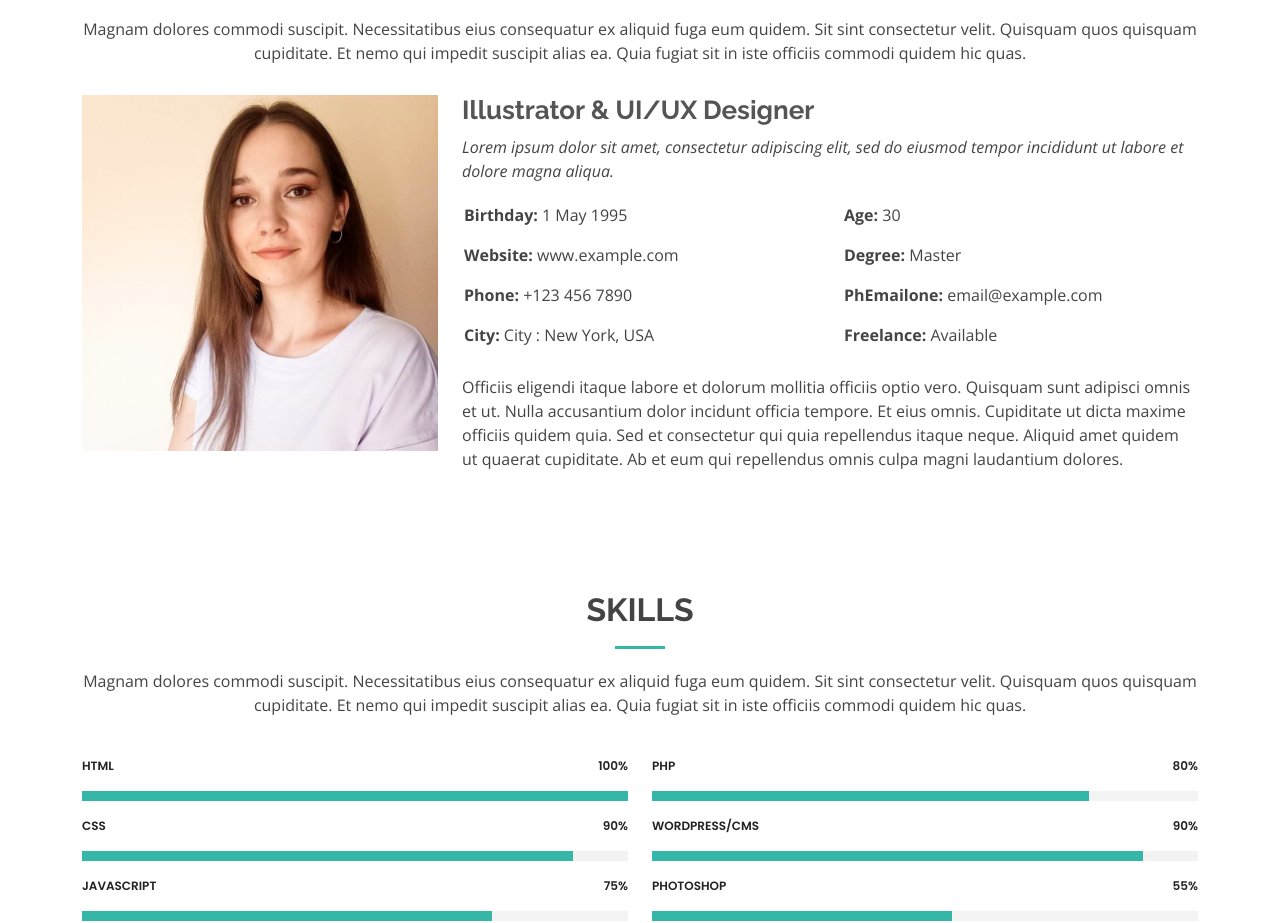
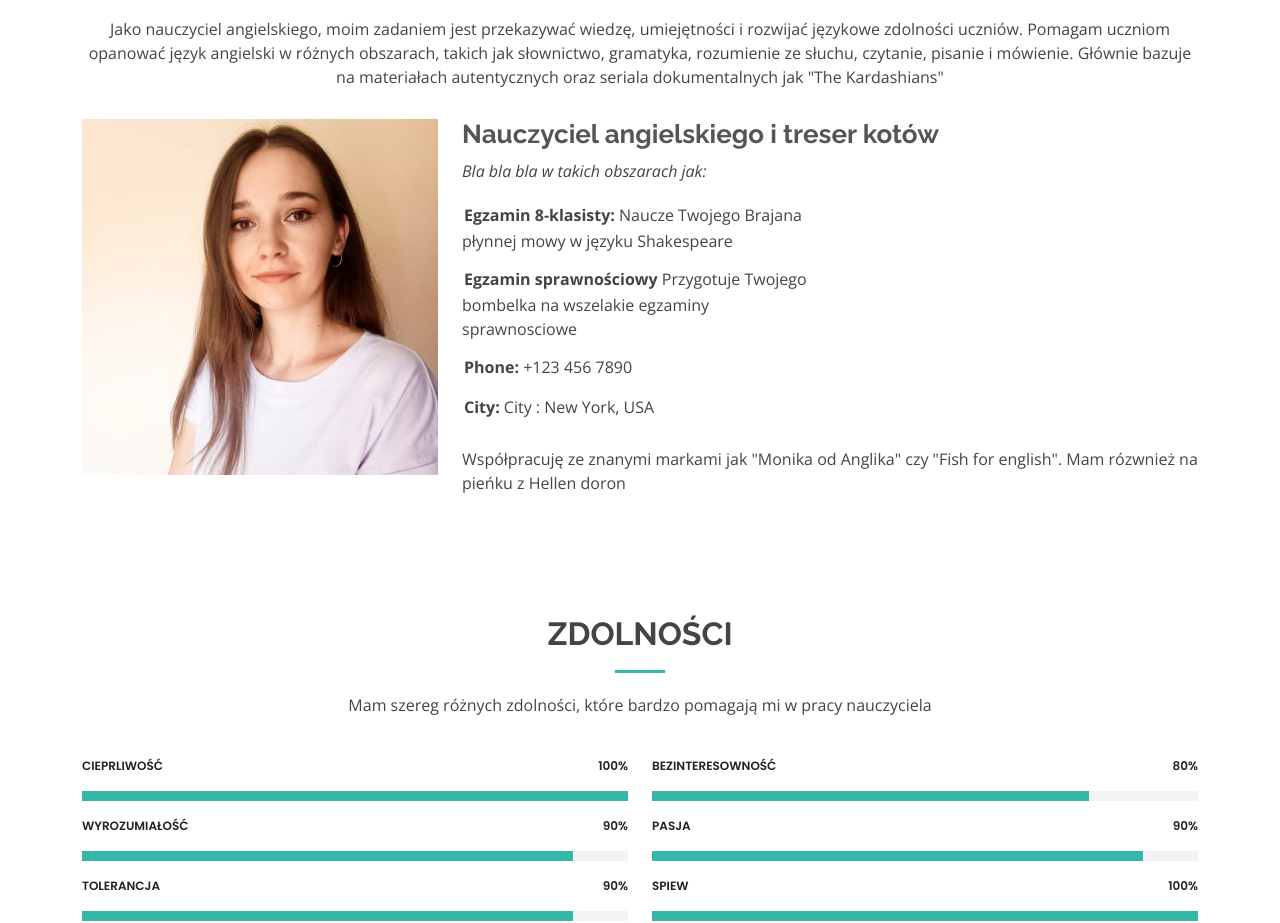
Before and after one commit to piwko1991/patrycja_strona, a plain HTML site: page about.html in a window 1280 px wide. Shown: the part 171-1094 px from the top of the page. Drawn offline with nearby package versions, Linux system fonts and the light colour scheme.

Commit message:
Fix contact

```diff
--- a/about.html
+++ b/about.html
@@ -76,8 +76,8 @@
       <div class="container" data-aos="fade-up">
 
         <div class="section-title">
-          <h2>About</h2>
-          <p>Magnam dolores commodi suscipit. Necessitatibus eius consequatur ex aliquid fuga eum quidem. Sit sint consectetur velit. Quisquam quos quisquam cupiditate. Et nemo qui impedit suscipit alias ea. Quia fugiat sit in iste officiis commodi quidem hic quas.</p>
+          <h2>O mnie</h2>
+          <p>Jako nauczyciel angielskiego, moim zadaniem jest przekazywać wiedzę, umiejętności i rozwijać językowe zdolności uczniów. Pomagam uczniom opanować język angielski w różnych obszarach, takich jak słownictwo, gramatyka, rozumienie ze słuchu, czytanie, pisanie i mówienie. Głównie bazuje na materiałach autentycznych oraz seriala dokumentalnych jak "The Kardashians"</p>
         </div>
 
         <div class="row">
@@ -85,32 +85,23 @@
             <img src="assets/img/Patka.jpg" class="img-fluid" alt="">
           </div>
           <div class="col-lg-8 pt-4 pt-lg-0 content">
-            <h3>Illustrator &amp; UI/UX Designer</h3>
+            <h3>Nauczyciel angielskiego i treser kotów</h3>
             <p class="fst-italic">
-              Lorem ipsum dolor sit amet, consectetur adipiscing elit, sed do eiusmod tempor incididunt ut labore et dolore
-              magna aliqua.
+              Bla bla bla w takich obszarach jak:
             </p>
             <div class="row">
               <div class="col-lg-6">
                 <ul>
-                  <li><i class="bi bi-rounded-right"></i> <strong>Birthday:</strong> 1 May 1995</li>
-                  <li><i class="bi bi-rounded-right"></i> <strong>Website:</strong> www.example.com</li>
+                  <li><i class="bi bi-rounded-right"></i> <strong>Egzamin 8-klasisty:</strong> Naucze Twojego Brajana płynnej mowy w języku Shakespeare</li>
+                  <li><i class="bi bi-rounded-right"></i> <strong>Egzamin sprawnościowy</strong> Przygotuje Twojego bombelka na wszelakie egzaminy sprawnosciowe</li>
                   <li><i class="bi bi-rounded-right"></i> <strong>Phone:</strong> +123 456 7890</li>
                   <li><i class="bi bi-rounded-right"></i> <strong>City:</strong> City : New York, USA</li>
                 </ul>
               </div>
-              <div class="col-lg-6">
-                <ul>
-                  <li><i class="bi bi-rounded-right"></i> <strong>Age:</strong> 30</li>
-                  <li><i class="bi bi-rounded-right"></i> <strong>Degree:</strong> Master</li>
-                  <li><i class="bi bi-rounded-right"></i> <strong>PhEmailone:</strong> email@example.com</li>
-                  <li><i class="bi bi-rounded-right"></i> <strong>Freelance:</strong> Available</li>
-                </ul>
-              </div>
             </div>
             <p>
-              Officiis eligendi itaque labore et dolorum mollitia officiis optio vero. Quisquam sunt adipisci omnis et ut. Nulla accusantium dolor incidunt officia tempore. Et eius omnis.
-              Cupiditate ut dicta maxime officiis quidem quia. Sed et consectetur qui quia repellendus itaque neque. Aliquid amet quidem ut quaerat cupiditate. Ab et eum qui repellendus omnis culpa magni laudantium dolores.
+              Współpracuję ze znanymi markami jak "Monika od Anglika" czy "Fish for english".
+              Mam rózwnież na pieńku z Hellen doron
             </p>
           </div>
         </div>
@@ -123,8 +114,8 @@
       <div class="container" data-aos="fade-up">
 
         <div class="section-title">
-          <h2>Skills</h2>
-          <p>Magnam dolores commodi suscipit. Necessitatibus eius consequatur ex aliquid fuga eum quidem. Sit sint consectetur velit. Quisquam quos quisquam cupiditate. Et nemo qui impedit suscipit alias ea. Quia fugiat sit in iste officiis commodi quidem hic quas.</p>
+          <h2>Zdolności</h2>
+          <p>Mam szereg różnych zdolności, które bardzo pomagają mi w pracy nauczyciela</p>
         </div>
 
         <div class="row skills-content">
@@ -132,23 +123,23 @@
           <div class="col-lg-6">
 
             <div class="progress">
-              <span class="skill">HTML <i class="val">100%</i></span>
+              <span class="skill">Cieprliwość <i class="val">100%</i></span>
               <div class="progress-bar-wrap">
                 <div class="progress-bar" role="progressbar" aria-valuenow="100" aria-valuemin="0" aria-valuemax="100"></div>
               </div>
             </div>
 
             <div class="progress">
-              <span class="skill">CSS <i class="val">90%</i></span>
+              <span class="skill">Wyrozumiałość <i class="val">90%</i></span>
               <div class="progress-bar-wrap">
                 <div class="progress-bar" role="progressbar" aria-valuenow="90" aria-valuemin="0" aria-valuemax="100"></div>
               </div>
             </div>
 
             <div class="progress">
-              <span class="skill">JavaScript <i class="val">75%</i></span>
+              <span class="skill">Tolerancja <i class="val">90%</i></span>
               <div class="progress-bar-wrap">
-                <div class="progress-bar" role="progressbar" aria-valuenow="75" aria-valuemin="0" aria-valuemax="100"></div>
+                <div class="progress-bar" role="progressbar" aria-valuenow="90" aria-valuemin="0" aria-valuemax="100"></div>
               </div>
             </div>
 
@@ -157,23 +148,23 @@
           <div class="col-lg-6">
 
             <div class="progress">
-              <span class="skill">PHP <i class="val">80%</i></span>
+              <span class="skill">Bezinteresowność <i class="val">80%</i></span>
               <div class="progress-bar-wrap">
                 <div class="progress-bar" role="progressbar" aria-valuenow="80" aria-valuemin="0" aria-valuemax="100"></div>
               </div>
             </div>
 
             <div class="progress">
-              <span class="skill">WordPress/CMS <i class="val">90%</i></span>
+              <span class="skill">Pasja <i class="val">90%</i></span>
               <div class="progress-bar-wrap">
                 <div class="progress-bar" role="progressbar" aria-valuenow="90" aria-valuemin="0" aria-valuemax="100"></div>
               </div>
             </div>
 
             <div class="progress">
-              <span class="skill">Photoshop <i class="val">55%</i></span>
+              <span class="skill">Spiew <i class="val">100%</i></span>
               <div class="progress-bar-wrap">
-                <div class="progress-bar" role="progressbar" aria-valuenow="55" aria-valuemin="0" aria-valuemax="100"></div>
+                <div class="progress-bar" role="progressbar" aria-valuenow="100" aria-valuemin="0" aria-valuemax="100"></div>
               </div>
             </div>
 
@@ -189,8 +180,8 @@
       <div class="container" data-aos="fade-up">
 
         <div class="section-title">
-          <h2>Facts</h2>
-          <p>Magnam dolores commodi suscipit. Necessitatibus eius consequatur ex aliquid fuga eum quidem. Sit sint consectetur velit. Quisquam quos quisquam cupiditate. Et nemo qui impedit suscipit alias ea. Quia fugiat sit in iste officiis commodi quidem hic quas.</p>
+          <h2>Fakty</h2>
+          <p>Fakty są takie, że nie ma ze mną pierdolenia. Dzięki mnie nawet takie dzbany jak Paprawski zdały egzaminy. Ale tez nie ma miękkiej gry, u mnie sie zapierdala. Jak ktoś kręci i lawiruje to wylatuje.</p>
         </div>
 
         <div class="row counters">
@@ -225,8 +216,8 @@
       <div class="container" data-aos="fade-up">
 
         <div class="section-title">
-          <h2>Testimonials</h2>
-          <p>Magnam dolores commodi suscipit. Necessitatibus eius consequatur ex aliquid fuga eum quidem. Sit sint consectetur velit. Quisquam quos quisquam cupiditate. Et nemo qui impedit suscipit alias ea. Quia fugiat sit in iste officiis commodi quidem hic quas.</p>
+          <h2>Referencje</h2>
+          <p>Moją zajebistą pracę moga potwierdzić opinie od moich uczniów</p>
         </div>
 
         <div class="testimonials-slider swiper" data-aos="fade-up" data-aos-delay="100">
```
Also changed, not shown: contact.html (+7 -0 lines).
